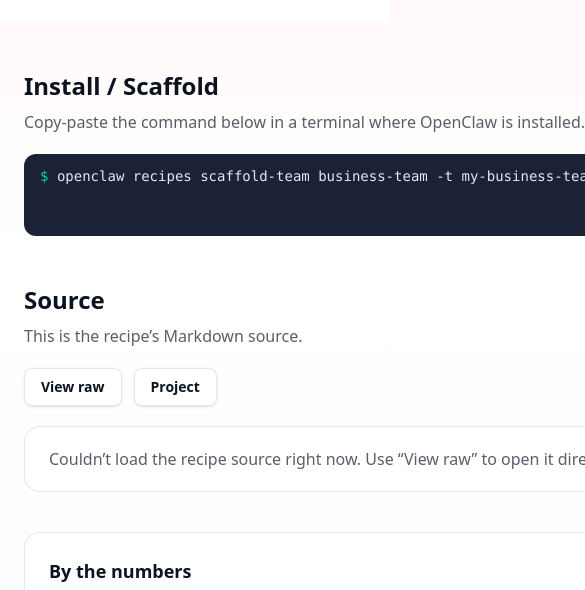
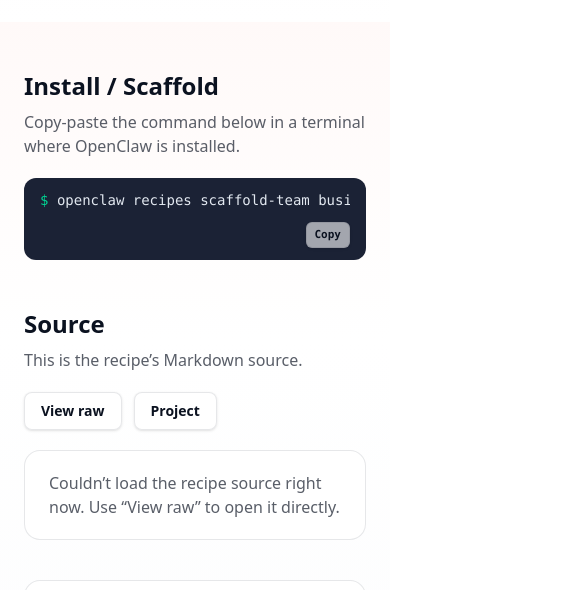
Before and after one commit to JIGGAI/ClawMarket, a Next.js app: page /marketplace/recipes/business-team in a window 390 px wide. Shown: the part 513-1103 px from the top of the page, 585 px wide, since content can reach past the window. Built offline with nearby package versions, Linux system fonts and the light colour scheme; no server answers; the database is empty.

Commit message:
ui(recipe): fix mobile overflow by adding min-w-0 to grid columns

```diff
--- a/src/app/marketplace/recipes/[slug]/page.tsx
+++ b/src/app/marketplace/recipes/[slug]/page.tsx
@@ -314,7 +314,7 @@ export default async function MarketplaceRecipeDetailPage({
       <FadeIn>
         <section className="px-6 py-12 lg:px-16">
           <div className="mx-auto grid max-w-6xl gap-10 lg:grid-cols-3">
-            <div className="lg:col-span-2">
+            <div className="min-w-0 lg:col-span-2">
               <h2 className="text-2xl font-bold text-[var(--text)]">Install / Scaffold</h2>
               <p className="mt-2 text-[var(--muted)]">
                 Copy-paste the command below in a terminal where OpenClaw is installed.
@@ -375,7 +375,7 @@ export default async function MarketplaceRecipeDetailPage({
               </div>
             </div>
 
-            <aside className="lg:col-span-1">
+            <aside className="min-w-0 lg:col-span-1">
               <div className="rounded-2xl border border-[var(--border)] bg-white/70 p-6">
                 <h3 className="text-lg font-bold text-[var(--text)]">By the numbers</h3>
 
```
